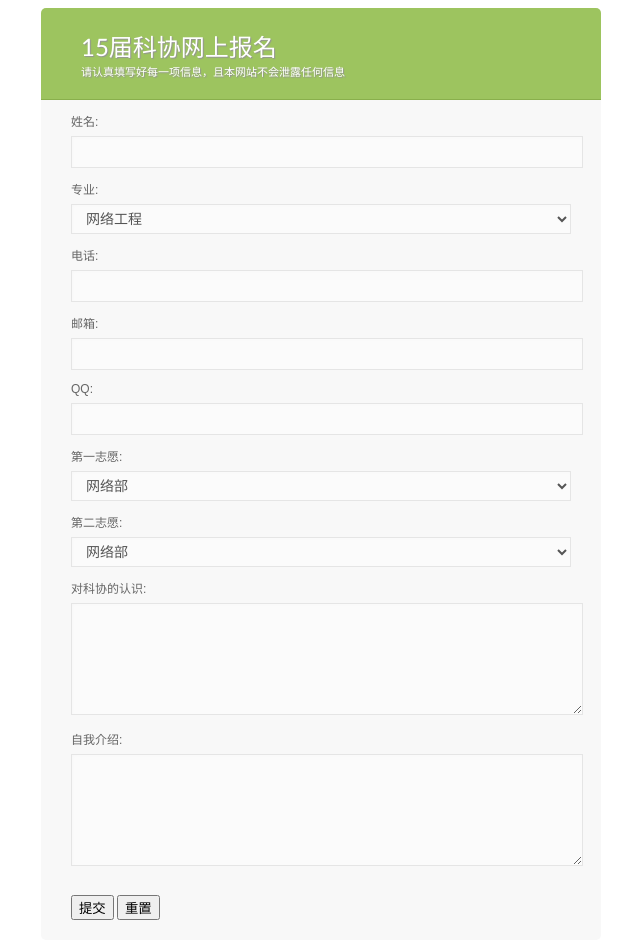
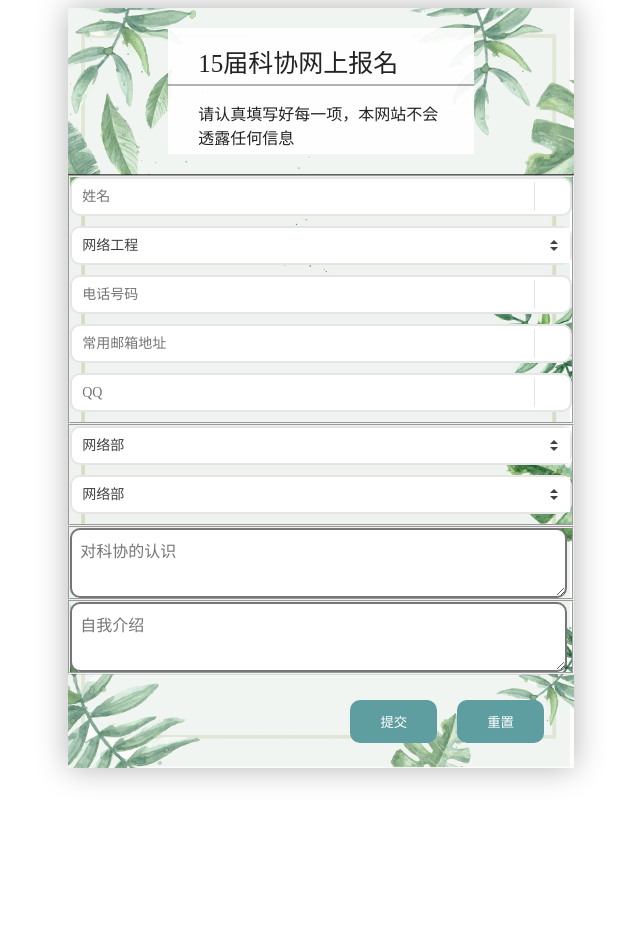
Before and after one commit to EwdAger/KXSignUp, a Django app: page /index/ in a window 1280 px wide. Shown: the whole page, without its empty margins (319-959 px from the left). After the commit the page ends 783 px from the top, so only its background shows below. Run offline with Django 3.2, Linux system fonts and the light colour scheme.

Commit message:
V1.1 update

```diff
--- a/KXSignUp/settings.py
+++ b/KXSignUp/settings.py
@@ -120,3 +120,6 @@ USE_TZ = True
 # https://docs.djangoproject.com/en/1.11/howto/static-files/
 
 STATIC_URL = '/static/'
+STATICFILES_DIRS = [
+    os.path.join(BASE_DIR, "static"),
+]
--- a/SignUp/forms.py
+++ b/SignUp/forms.py
@@ -16,12 +16,12 @@ class ContactForm(forms.Form):
         [u'社团部', u'社团部']
     ]
 
-    name = forms.CharField(max_length=200, label=u'姓名')
+    name = forms.CharField(max_length=200, label=u'姓名', widget=forms.TextInput(attrs={'placeholder': u'姓名'}))
     major = forms.ChoiceField(choices=MAJOR_CHOICE, label=u'专业')
-    phone_num = forms.CharField(max_length=200, label=u'电话')
-    email = forms.EmailField(label=u'邮箱')
-    qq = forms.CharField(max_length=200, label=u'QQ')
+    phone_num = forms.CharField(max_length=200, label=u'电话', widget=forms.TextInput(attrs={'placeholder': u'电话号码'}))
+    email = forms.EmailField(label=u'邮箱', widget=forms.EmailInput(attrs={'placeholder': u'常用邮箱地址'}))
+    qq = forms.CharField(max_length=200, label=u'QQ', widget=forms.TextInput(attrs={'placeholder': u'QQ'}))
     first_choice = forms.ChoiceField(choices=WISH_CHOICE, label=u'第一志愿')
     second_choice = forms.ChoiceField(choices=WISH_CHOICE, label=u'第二志愿')
-    recognize = forms.CharField(label=u'对科协的认识', widget=forms.Textarea)
-    introduction = forms.CharField(label=u'自我介绍', widget=forms.Textarea)
+    recognize = forms.CharField(label=u'对科协的认识', widget=forms.Textarea(attrs={'placeholder': u'对科协的认识', 'class': 'desciption'}))
+    introduction = forms.CharField(label=u'自我介绍', widget=forms.Textarea(attrs={'placeholder': u'自我介绍', 'class': 'desciption'}))
--- a/SignUp/views.py
+++ b/SignUp/views.py
@@ -8,7 +8,7 @@ def index(request):
     if request.method == 'POST':
         form = forms.ContactForm(request.POST)
         if form.is_valid():
-            message = "您的信息已经成功录入，请勿重复提交信息"
+            message = True
 
             name = request.POST.get('name')
             major = request.POST.get('major')
--- /dev/null
+++ b/static/s-forms.css
@@ -0,0 +1,262 @@
+
+
+/**/
+/* defaults */
+/**/
+*{
+	font-family: "微软雅黑";
+}
+
+.s-form {
+	margin: 0;
+	outline: none;
+	box-shadow: 0 0 30px rgba(0,0,0,.3);
+	color: #666;
+	width:40%;
+	margin: 0 auto;
+	background-image: url(img/绿叶.jpg);
+	background-size: 100% 100%;
+}
+
+.s-form * {
+	margin: 0;
+	padding: 0;
+}
+
+.s-form header {
+	display: block;
+	padding: 20px 100px;
+	border-bottom: 1px solid rgba(0,0,0,.6);
+	background: rgba(248,248,248,.3);
+	font-weight: 300;
+	color: #232323;
+}
+.s-form header .topic{ font-size: 25px;}
+
+.s-form p {
+	display: block;
+	padding: 15px 30px 5px;
+	border: none;
+	background: rgba(255,255,255,.9);
+}
+.s-form p + p {
+	border-top: 2px solid rgba(0,0,0,.3);
+}
+
+.s-form section {
+	margin-bottom: 10px;
+}
+.s-form footer {
+	display: block;
+	padding: 15px 30px 25px;
+	border-top: 1px solid rgba(0,0,0,.1);
+	background: rgba(248,248,248,.3);
+}
+.s-form footer:after {
+	content: '';
+	display: table;
+	clear: both;
+}
+
+
+.s-form label {
+	display: block;
+	margin-bottom: 6px;
+	line-height: 19px;
+}
+
+.s-form .input,
+.s-form .select,
+.s-form .button
+{
+	position: relative;
+	display: block;
+}
+.s-form .input input,
+.s-form .select select{
+	display: block;
+	box-sizing: border-box;
+	-moz-box-sizing: border-box;
+	width: 100%;
+	height: 39px;
+	padding: 8px 10px;
+	outline: none;
+	border-width: 2px;
+	border-style: solid;
+	border-radius: 10px;
+	background: #fff;
+	font-size: 14px;
+	color: #404040;
+	appearance: normal;
+	-moz-appearance: none;
+	-webkit-appearance: none;
+}
+
+.s-form .desciption
+{
+	display: block;
+	width: 95%;
+	height: 50px;
+  	padding: 8px 8px;
+  	border-width: 2px;
+  	font-size: 16px;
+	border-style: solid;
+	border-radius: 10px;
+}
+
+
+.s-form .select i {
+	position: absolute;
+	top: 14px;
+	right: 14px;
+	width: 1px;
+	height: 11px;
+	background: #fff;
+	box-shadow: 0 0 0 12px #fff;
+}
+
+.s-form .select i:after,
+.s-form .select i:before {
+	content: '';
+	position: absolute;
+	right: 0;
+	border-right: 4px solid transparent;
+	border-left: 4px solid transparent;
+}
+.s-form .select i:after {
+	bottom: 0;
+	border-top: 4px solid #404040;
+}
+.s-form .select i:before {
+	top: 0;
+	border-bottom: 4px solid #404040;
+}
+.s-form .select-multiple select {
+	height: auto;
+}
+
+.s-form .button {
+	float: right;
+	height: 43px;
+	overflow: hidden;
+	margin: 10px 0 0 20px;
+	padding: 0 30px;
+	outline: none;
+	border: 0;
+	font: 300 15px/39px ;
+	border-radius: 10px;
+	text-decoration: none;
+	color: #fff;
+	cursor: pointer;
+	background-color:cadetblue;
+}
+
+.s-form .icon-append {
+	position: absolute;
+	top: 5px;
+	width: 29px;
+	height: 29px;
+	font-size: 15px;
+	line-height: 29px;
+	text-align: center;
+}
+.s-form .icon-append {
+	right: 5px;
+	padding-left: 3px;
+	border-left-width: 1px;
+	border-left-style: solid;
+}
+
+.s-form .input .icon-prepend + input{
+	padding-left: 46px;
+}
+
+.s-form .input .icon-prepend + .icon-append + input{
+	padding-left: 46px;
+}
+
+
+
+/**/
+/* tooltips */
+
+
+.s-form .tooltip {
+	position: absolute;
+	z-index: 1;
+	left: -9999px;
+	padding: 3px 8px 3px;
+	font-size: 11px;
+	line-height: 16px;
+	font-weight: 400;
+	background: rgba(0,0,0,0.9);
+	color:aliceblue;
+	opacity: 0;
+	border-radius: 5px;
+	transition: margin 0.3s, opacity 0.3s;
+	-o-transition: margin 0.3s, opacity 0.3s;
+	-ms-transition: margin 0.3s, opacity 0.3s;
+	-moz-transition: margin 0.3s, opacity 0.3s;
+	-webkit-transition: margin 0.3s, opacity 0.3s;
+}
+
+.s-form .tooltip:after {
+	content: '';
+	position: absolute;
+}
+.s-form .input input:focus + .tooltip{
+	opacity: 1;
+}
+
+.s-form .tooltip-bottom-right {
+	top: 100%;
+	margin-top: 15px;
+}
+.s-form .tooltip-bottom-right:after {
+	bottom: 100%;
+	right: 16px;
+	border-right: 4px solid  transparent;
+	border-bottom: 4px solid rgba(0,0,0,0.9);
+	border-left: 4px solid transparent;
+
+}
+.s-form .input input:focus + .tooltip-bottom-right{
+	right: 0;
+	left: auto;
+	margin-top: 5px;
+}
+
+/**/
+/* normal state */
+
+.s-form .input input,
+.s-form .select select,
+.s-form .icon-append{
+	border-color: #e5e5e5;
+	transition: border-color 0.3s;
+	-o-transition: border-color 0.3s;
+	-ms-transition: border-color 0.3s;
+	-moz-transition: border-color 0.3s;
+	-webkit-transition: border-color 0.3s;
+}
+
+/**/
+/* hover state */
+
+.s-form .input:hover input,
+.s-form .select:hover select,
+.s-form .toggle:hover i{
+	border-color: #8dc9e5;
+	box-shadow: 3px 3px 3px #8dc9e5;
+}
+.s-form textarea:hover{ border-color: #8dc9e5; box-shadow: 3px 3px 3px #8dc9e5;}
+.s-form .button:hover {
+	opacity: 0.6;
+}
+
+
+.s-form .input input:focus,
+.s-form .select select:focus
+{
+	border-color: #2da5da;
+}
--- a/templates/index.html
+++ b/templates/index.html
@@ -1,113 +1,96 @@
 <!DOCTYPE html>
-<html lang="en">
-<head>
-    <meta charset="UTF-8">
-    <title>15届科协网上报名</title>
-	<style>
-		.smart-green {
-			margin-left: auto;
-			margin-right: auto;
-			max-width: 500px;
-			background: #F8F8F8;
-			padding: 30px 30px 20px 30px;
-			font: 12px Arial, Helvetica, sans-serif;
-			color: #666;
-			border-radius: 5px;
-			-webkit-border-radius: 5px;
-			-moz-border-radius: 5px;
-		}
+<html>
+	<head>
+		<meta charset="UTF-8">
+		<meta name="viewport" content="width=device-width, initial-scale=1.0, minimum-scale=1.0">
+		<link rel="stylesheet" href="/static/s-forms.css">
+		<title>15届科协网上报名</title>
+		{% if message %}
+		<script type="text/javascript">
+  			alert("您的信息已经成功录入，请勿重复提交信息")
+		</script>
+		{% endif %}
+	</head>
+	<body>
+		<div class="container">
+	    <form action="" method="POST" id="s-form" class="s-form">
+   				{% csrf_token %}     <!-- 安全性 -->
+				<header>
+					<p class="topic">15届科协网上报名</p>
+                    <p class="descri">请认真填写好每一项，本网站不会透露任何信息</p>
+				</header>
 
-		.smart-green h1 {
-			font: 24px "Trebuchet MS", Arial, Helvetica, sans-serif;
-			padding: 20px 0px 20px 40px;
-			display: block;
-			margin: -30px -30px 10px -30px;
-			color: #FFF;
-			background: #9DC45F;
-			text-shadow: 1px 1px 1px #949494;
-			border-radius: 5px 5px 0px 0px;
-			-webkit-border-radius: 5px 5px 0px 0px;
-			-moz-border-radius: 5px 5px 0px 0px;
-			border-bottom: 1px solid #89AF4C;
-		}
+				<fieldset>
+					<section>
+						<label class="input">
+							<i class="icon-append "></i>
+							{{form.name}}
+							<b class="tooltip tooltip-bottom-right">请输入您的姓名</b>
+						</label>
+					</section>
 
-		.smart-green h1 > span {
-			display: block;
-			font-size: 11px;
-			color: #FFF;
-		}
+					<section>
+						<label class="select">
+							{{form.major}}
+							<i></i>
+						</label>
+					</section>
 
-		.smart-green label {
-			display: block;
-			margin: 0px 0px 5px;
-		}
+					<section>
+						<label class="input">
+							<i class="icon-append "></i>
+							{{form.phone_num}}
+							<b class="tooltip tooltip-bottom-right">请输入您的电话</b>
+						</label>
+					</section>
 
-		.smart-green label > span {
-			float: left;
-			margin-top: 10px;
-			color: #5E5E5E;
-		}
+					<section>
+						<label class="input">
+							<i class="icon-append "></i>
+							{{form.email}}
+							<b class="tooltip tooltip-bottom-right">请输入邮箱地址</b>
+						</label>
+					</section>
 
-		.smart-green input[type="text"], .smart-green input[type="email"], .smart-green textarea, .smart-green select {
-			color: #555;
-			height: 30px;
-			line-height: 15px;
-			width: 100%;
-			padding: 0px 0px 0px 10px;
-			margin-top: 2px;
-			border: 1px solid #E5E5E5;
-			background: #FBFBFB;
-			outline: 0;
-			-webkit-box-shadow: inset 1px 1px 2px rgba(238, 238, 238, 0.2);
-			box-shadow: inset 1px 1px 2px rgba(238, 238, 238, 0.2);
-			font: normal 14px/14px Arial, Helvetica, sans-serif;
-		}
+					<section>
+						<label class="input">
+							<i class="icon-append "></i>
+							{{form.qq}}
+							<b class="tooltip tooltip-bottom-right">请输入您的QQ号</b>
+						</label>
+					</section>
 
-		.smart-green textarea {
-			height: 100px;
-			padding-top: 10px;
-		}
+				</fieldset>
 
+				<fieldset>
 
-		.smart-green .button {
-			background-color: #9DC45F;
-			border-radius: 5px;
-			-webkit-border-radius: 5px;
-			-moz-border-border-radius: 5px;
-			border: none;
-			padding: 10px 25px 10px 25px;
-			color: #FFF;
-			text-shadow: 1px 1px 1px #949494;
-		}
+					<section>
+						<label class="select">
+							{{form.first_choice}}
+							<i></i>
+						</label>
+					</section>
 
-		.smart-green .button:hover {
-			background-color: #80A24A;
-		}
+					<section>
+						<label class="select">
+							{{form.second_choice}}
+							<i></i>
+						</label>
+					</section>
 
-		.error-msg{
-			color: red;
-			margin-top: 10px;
-		}
-		.success-msg{
-			color: #80A24A;
-			margin-top: 10px;
-			margin-bottom: 10px;
-		}
-	</style>
-</head>
-<body>
-{% if message %}
-    <div class="success-msg">{{message}}</div>
-{% endif %}
-<form action="index.html" method="post" class="smart-green">
-    {% csrf_token %}     <!-- 安全性 -->
-	<h1>15届科协网上报名
-		<span>请认真填写好每一项信息，且本网站不会泄露任何信息</span>
-	</h1>
-    {{ form.as_p }}
-    <br/>
-    <input type="submit" value="提交">
-    <input type="reset" value="重置">
-</form>
-</body>
+				</fieldset>
+				<fieldset>
+					{{form.recognize}}
+				</fieldset>
+				<fieldset>
+					{{form.introduction}}
+				</fieldset>
+				<footer>
+					<button type="reset" class="button">重置</button>
+					<button type="submit" class="button">提交</button>
+				</footer>
+			</form>
+		</div>
+
+	</body>
 </html>
```
Also changed, not shown: README.md, db.sqlite3, static/img/绿叶.jpg (added), 3 other files.
